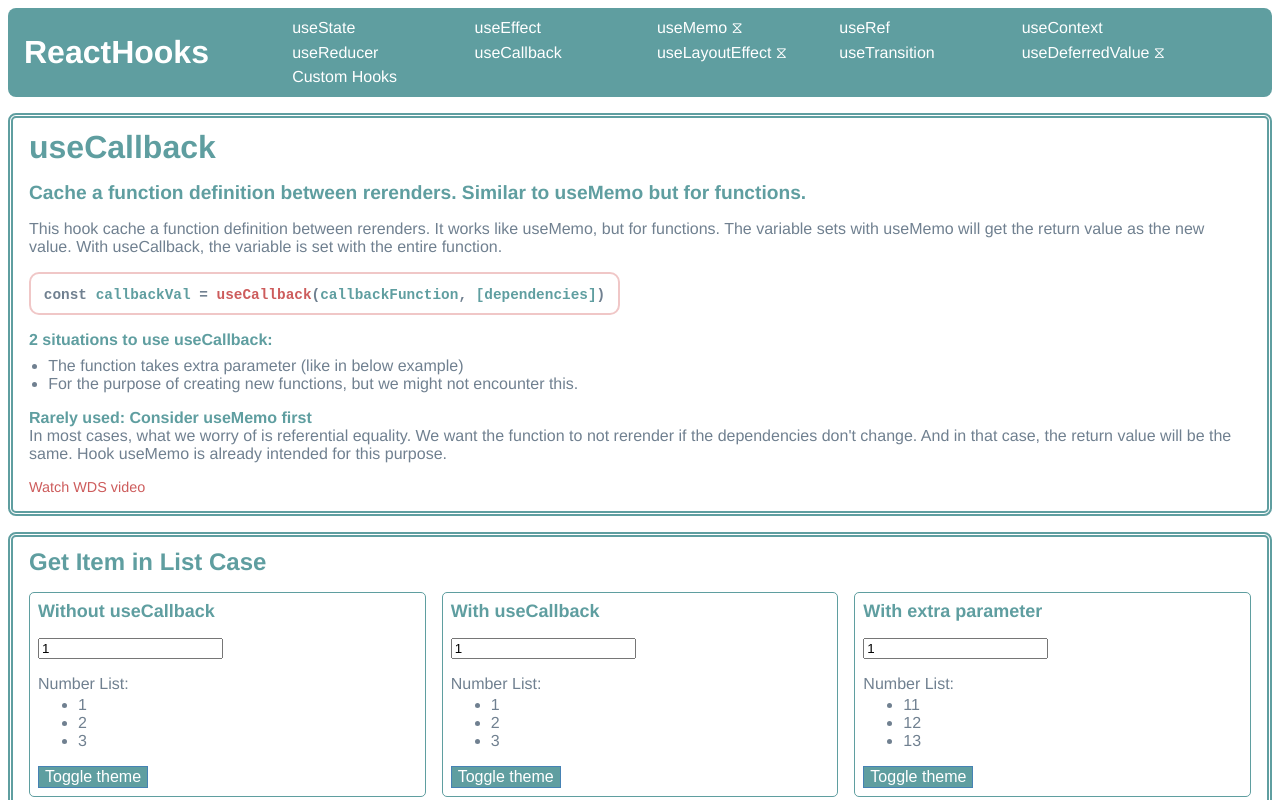
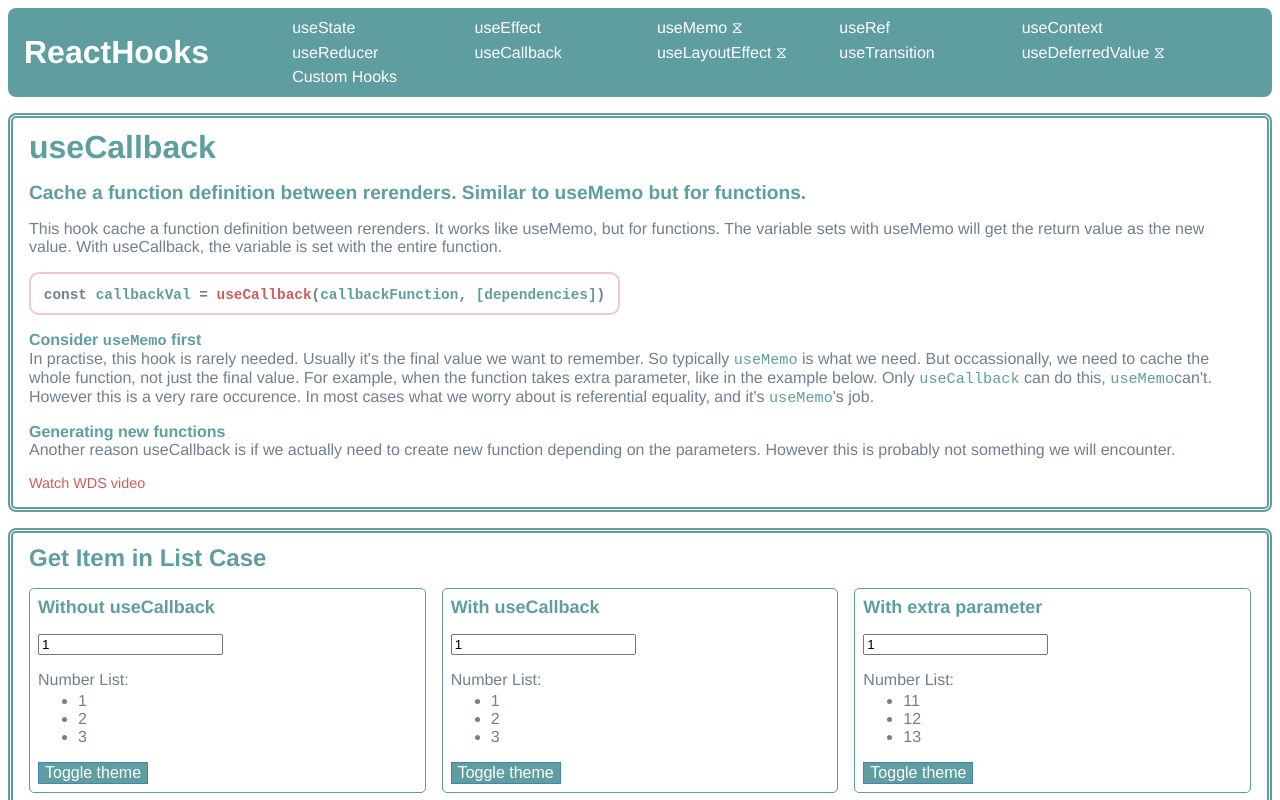
Before and after one commit to dinarosita/react-hooks, a React (Create React App) app: page /react-hooks/usecallback in a window 1280 px wide. Shown: the top 800 px of the page. Built offline with nearby package versions, Linux system fonts and the light colour scheme.

Commit message:
refactoring

```diff
--- a/src/pages/useCallback/UseCallBackPageMainNote.js
+++ b/src/pages/useCallback/UseCallBackPageMainNote.js
@@ -17,25 +17,25 @@ export default function UseCallbackPageMainNote() {
         <span className={classes.variable}>callbackFunction</span>,{" "}
         <span className={classes.variable}>[dependencies]</span>)
       </pre>
-
       <dl className={classes.dlMain}>
-        <dt>2 situations to use useCallback:</dt>
+        <dt>
+          Consider <code>useMemo</code> first
+        </dt>
         <dd>
-          <ul>
-            <li>The function takes extra parameter (like in below example)</li>
-            <li>
-              For the purpose of creating new functions, but we might not
-              encounter this.
-            </li>
-          </ul>
+          In practise, this hook is rarely needed. Usually it's the final value
+          we want to remember. So typically <code>useMemo</code> is what we
+          need. But occassionally, we need to cache the whole function, not just
+          the final value. For example, when the function takes extra parameter,
+          like in the example below. Only <code>useCallback</code> can do this,{" "}
+          <code>useMemo</code>can't. However this is a very rare occurence. In
+          most cases what we worry about is referential equality, and it's{" "}
+          <code>useMemo</code>'s job.
         </dd>
-
-        <dt>Rarely used: Consider useMemo first</dt>
+        <dt>Generating new functions</dt>
         <dd>
-          In most cases, what we worry of is referential equality. We want the
-          function to not rerender if the dependencies don't change. And in that
-          case, the return value will be the same. Hook useMemo is already
-          intended for this purpose.
+          Another reason useCallback is if we actually need to create new
+          function depending on the parameters. However this is probably not
+          something we will encounter.
         </dd>
       </dl>
     </div>
```
